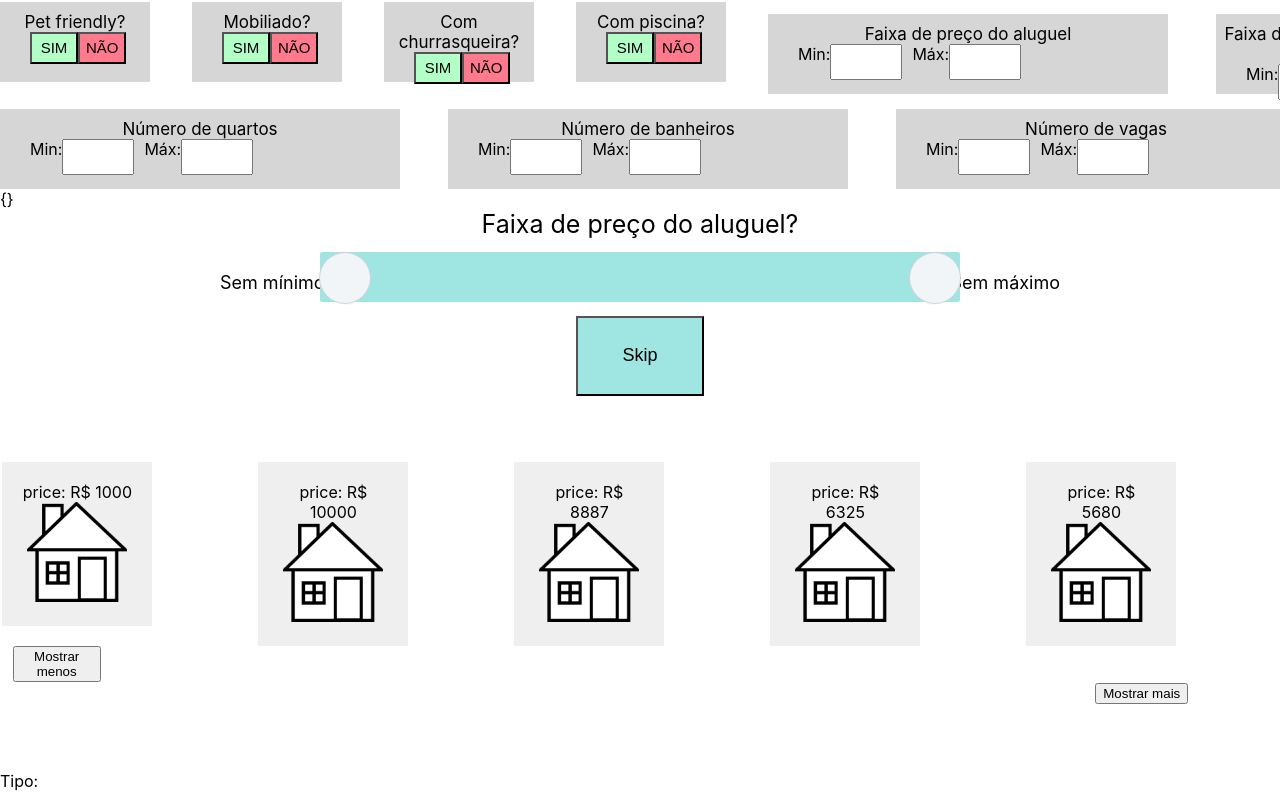
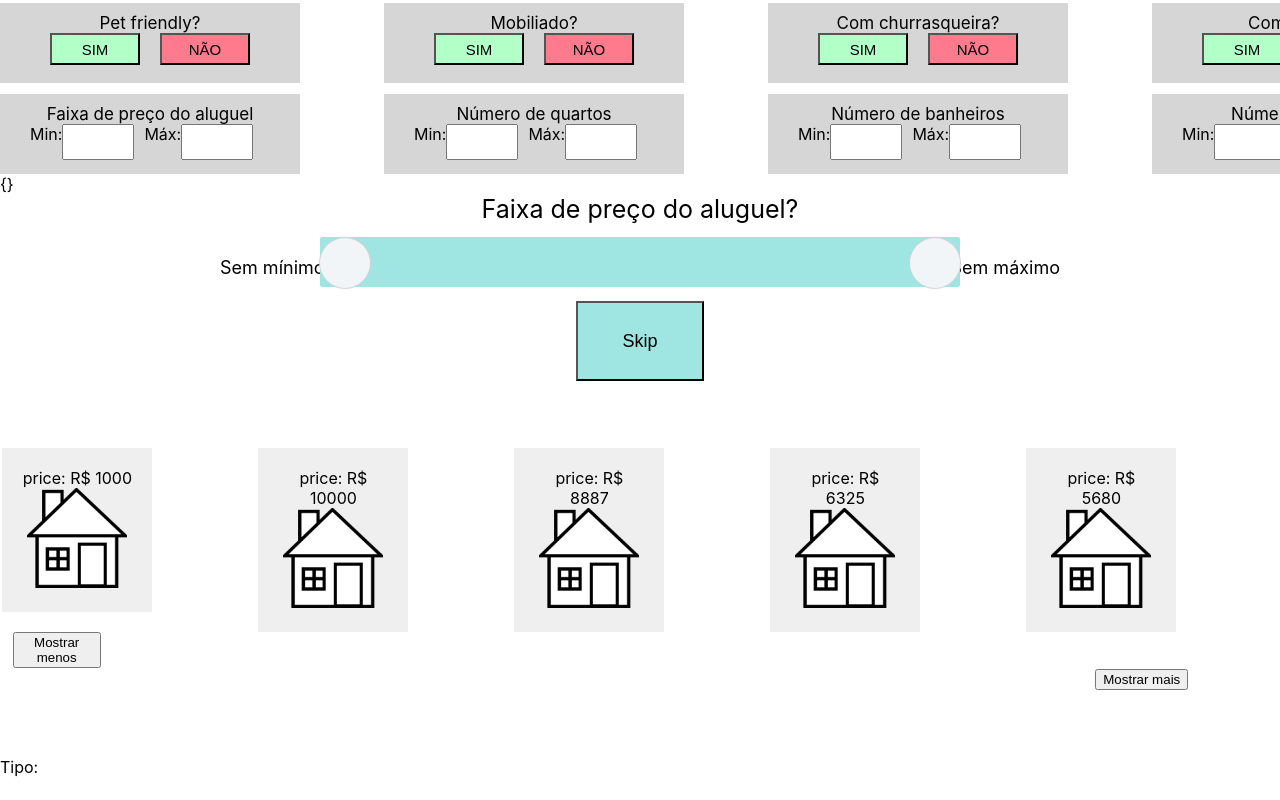
Before and after one commit to Maschroeder1/ihc, a React (Create React App) app in the folder frontend/: page / in a window 1280 px wide. Shown: the top 800 px of the page. Built offline with nearby package versions, Linux system fonts and the light colour scheme; the HTML template or start-up script is replaced by a standard one.

Commit message:
prettier UI

```diff
--- a/frontend/src/App.js
+++ b/frontend/src/App.js
@@ -147,7 +147,7 @@ class App extends Component {
     let selectButton = (<button
       onMouseOver={event => event.target.style.background = "#00ff46"}
       onMouseOut={event => event.target.style.background = selectColor}
-      style={{ "background": selectColor, "height": "2rem", width: "3rem", "marginBottom": "2%", "fontSize": "15px" }}
+      style={{ "background": selectColor, "height": "2rem", width: "90px", 'marginLeft': '20px', "marginBottom": "2%", "fontSize": "15px" }}
       onClick={() => this.boolModifyStateTo(filterName, true)}>
       {"SIM"}
     </button>)
@@ -157,12 +157,12 @@ class App extends Component {
     let deSelectButton = (<button
       onMouseOver={event => event.target.style.background = "#ff0023"}
       onMouseOut={event => event.target.style.background = deSelectColor}
-      style={{ "background": deSelectColor, "height": "2rem", width: "3rem", "marginBottom": "2%", "fontSize": "15px" }}
+      style={{ "background": deSelectColor, "height": "2rem", width: "90px", 'marginLeft': '20px', "marginBottom": "2%", "fontSize": "15px" }}
       onClick={() => this.boolModifyStateTo(filterName, false)}>
       {"NÃO"}
     </button>)
 
-    return (<div style={{ display: "flex", flexDirection: "column", height: '80px', width: '150px', "marginTop": "5%", "textAlign": "center", backgroundColor: '#d6d6d6' }}>
+    return (<div style={{ display: "flex", flexDirection: "column", height: '80px', width: '300px', "marginTop": "5%", "textAlign": "center", backgroundColor: '#d6d6d6' }}>
       <div style={{ 'marginTop': '10px', fontSize: '17px' }}>
         {text}
       </div>
@@ -228,7 +228,7 @@ class App extends Component {
     let lowInput = <input id={lowName} style={{height:'30px', width: '4rem', marginRight: '10px'}} type="number" onInput={event => this.handleFillableInputChange(filterName, event, 'min', defaultLow)} value={low} />
     let highInput = <input id={highName} style={{height:'30px', width: '4rem'}} type="number" onInput={event => this.handleFillableInputChange(filterName, event, 'max')} value={high} />
 
-    return (<div style={{ display: "flex", flexDirection: "column", height: '80px', width: '400px', "marginTop": "5%", "textAlign": "center", backgroundColor: '#d6d6d6' }}>
+    return (<div style={{ display: "flex", flexDirection: "column", height: '80px', width: '300px', "marginTop": "5%", "textAlign": "center", backgroundColor: '#d6d6d6' }}>
       <div style={{ 'marginTop': '10px', fontSize: '17px' }}>
         {text}
       </div>
@@ -244,15 +244,14 @@ class App extends Component {
   complexView() {
     return (
       <>
-        <div style={{ 'display': 'grid', 'gridTemplateColumns': '2rem 2rem 2rem 2rem 18rem 18rem', 'gridGap': '2rem', 'gridAutoFlow': 'row', 'columnGap': '10rem' }}>
+        <div style={{ 'display': 'grid', 'gridTemplateColumns': '4rem 4rem 4rem 4rem', 'gridGap': '4rem', 'gridAutoFlow': 'row', 'columnGap': '20rem' }}>
           {this.boolButton("Pet friendly?", 'PET_FRIENDLY')}
           {this.boolButton("Mobiliado?", 'READY_TO_LIVE')}
           {this.boolButton("Com churrasqueira?", 'BARBECUE')}
           {this.boolButton("Com piscina?", 'POOL')}
+        </div>
+        <div style={{ 'display': 'grid', 'gridTemplateColumns': '14rem 14rem 14rem 14rem', 'gridGap': '2rem', 'gridAutoFlow': 'row', 'columnGap': '10rem' }}>
           {this.fillableInputRange("Faixa de preço do aluguel", 'TOTAL_PRICE_RANGE', 1000)}
-          {this.fillableInputRange("Faixa de preço de taxas como condomínio, gás, etc.", 'FEES_PRICE_RANGE', 0)}
-        </div>
-        <div style={{ 'display': 'grid', 'gridTemplateColumns': '18rem 18rem 18rem', 'gridGap': '2rem', 'gridAutoFlow': 'row', 'columnGap': '10rem' }}>
           {this.fillableInputRange("Número de quartos", 'BEDROOM COUNT', 0)}
           {this.fillableInputRange("Número de banheiros", 'BATHROOM_COUNT', 0)}
           {this.fillableInputRange("Número de vagas", 'PARKING_SPOTS', 0)}
```
